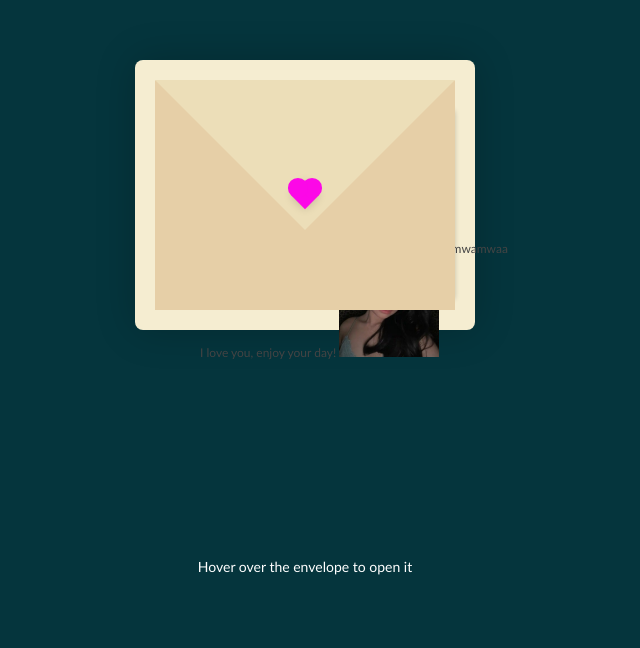
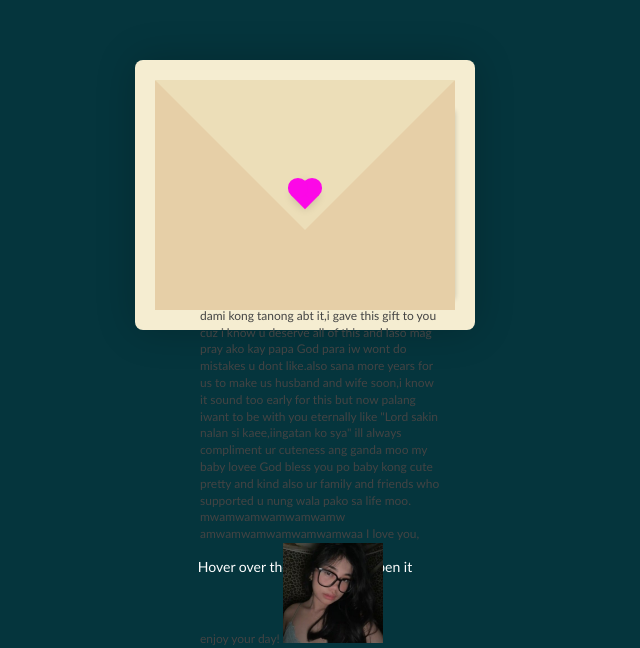
Before and after one commit to Lanceangelo11/babyko, a plain HTML site: page index.html in a window 1280 px wide. Shown: the part 205-853 px from the top of the page, without its empty margins (335-975 px from the left). Before the commit the page ends 800 px from the top, so only its background shows below. Drawn offline with Linux system fonts and the light colour scheme.

Commit message:
Update index.html

```diff
--- a/index.html
+++ b/index.html
@@ -181,7 +181,19 @@ body {
                     <p>I just want to say happy birthday to the girl I love the most,
                        thank you for accepting me despite my flaws,
                        you are so beautiful and cute heheh.
-                        God bless you po baby kong cute pretty and kind mwamwamwamwamwamwamwamwamwamwamwamwaa
+                        salamat nakilala kita cuz id dont really know how my life been if di tayo nagkakilala
+                        also thankful kao kay God cuz he gave me a pretty and cute wifeyy.
+                        also di ako makapaniwala na im ur type im like "Lord,sesyos ba toh "
+                        HAHAHAAHAHAH dami kong tanong abt it,i gave this gift to you cuz i know u deserve all of
+                        this and laso mag pray ako kay papa God para iw wont do mistakes u dont like.also sana more
+                        years for us to make us husband and wife soon,i know it sound too early
+                        for this but now palang iwant to
+                        be with you eternally like "Lord sakin nalan si kaee,iingatan ko sya" ill always
+                        compliment ur cuteness ang ganda moo my baby lovee
+
+                        God bless you po baby kong cute pretty and kind also ur family and friends who supported u nung wala pako sa life moo.
+                        mwamwamwamwamwamw
+                        amwamwamwamwamwamwaa
                        I love you, enjoy your day!
                         <img src="loveyy.jpg" width="100px" height="100px">
                     </p>
```
